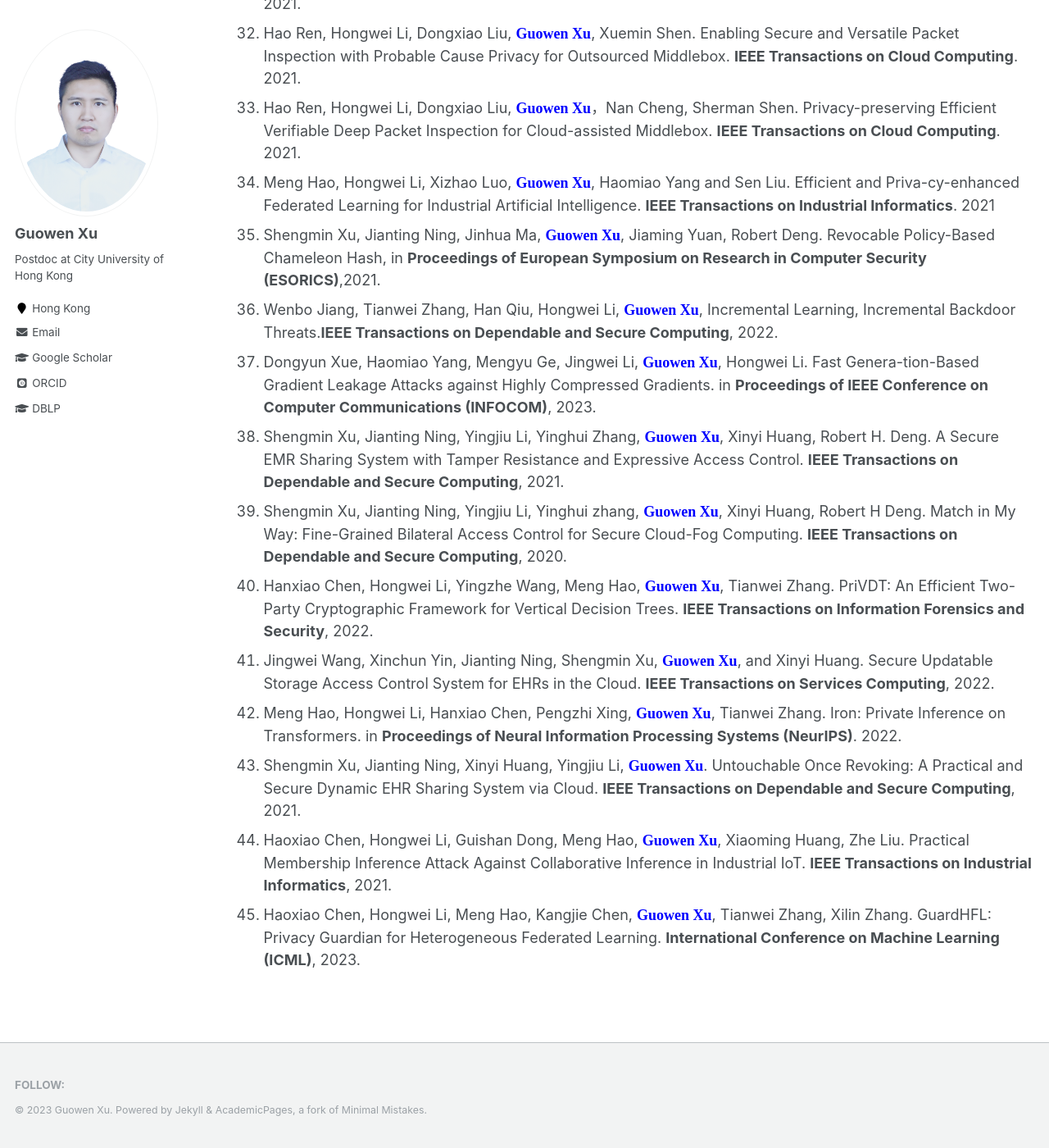
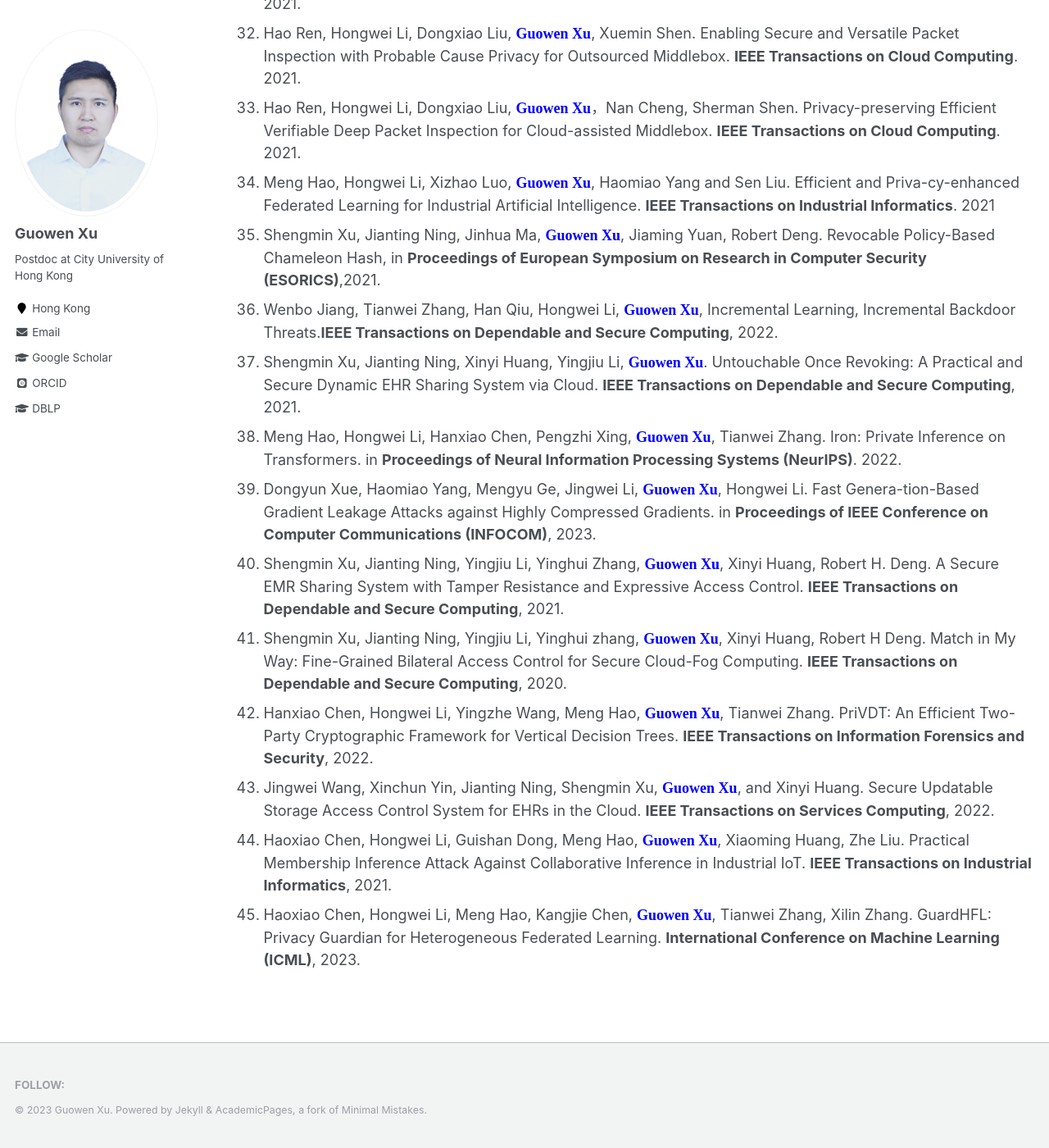
Before and after one commit to Guowen-xu/guowen-xu.github.io, a Jekyll site: the page built from _pages/publications.md, in a window 1280 px wide and 1400 px high, scrolled down 2762 px. Shown: the whole window at 82% size. Built offline with Jekyll 4.4.1, drawn with Linux system fonts in a browser that asks for light colours; some web fonts are replaced; part of the change alters nothing that is shown.

Commit message:
Update publications.md

```diff
--- a/_pages/publications.md
+++ b/_pages/publications.md
@@ -50,12 +50,12 @@ You can find my articles on my [Google Scholar](https://scholar.google.com.hk/ci
 35. Meng Hao, Hongwei Li, Xizhao Luo, **<font face="Times New Roman" color=blue size=4> Guowen Xu</font>**, Haomiao Yang and Sen Liu. Efficient and Priva-cy-enhanced Federated Learning for Industrial Artificial Intelligence. **IEEE Transactions on Industrial Informatics**. 2021
 36. Shengmin Xu, Jianting Ning, Jinhua Ma, **<font face="Times New Roman" color=blue size=4> Guowen Xu</font>**, Jiaming Yuan, Robert Deng. Revocable Policy-Based Chameleon Hash, in **Proceedings of European Symposium on Research in Computer Security (ESORICS)**,2021.
 37. Wenbo Jiang, Tianwei Zhang, Han Qiu, Hongwei Li, **<font face="Times New Roman" color=blue size=4> Guowen Xu</font>**, Incremental Learning, Incremental Backdoor Threats.**IEEE Transactions on Dependable and Secure Computing**, 2022.
-38. Dongyun Xue, Haomiao Yang, Mengyu Ge, Jingwei Li, **<font face="Times New Roman" color=blue size=4> Guowen Xu</font>**, Hongwei Li. Fast Genera-tion-Based Gradient Leakage Attacks against Highly Compressed Gradients. in  **Proceedings of IEEE Conference on Computer Communications (INFOCOM)**, 2023.
-39. Shengmin Xu, Jianting Ning, Yingjiu Li, Yinghui Zhang, **<font face="Times New Roman" color=blue size=4> Guowen Xu</font>**, Xinyi Huang, Robert H. Deng. A Secure EMR Sharing System with Tamper Resistance and Expressive Access Control. **IEEE Transactions on Dependable and Secure Computing**, 2021.
-40. Shengmin Xu, Jianting Ning, Yingjiu Li, Yinghui zhang, **<font face="Times New Roman" color=blue size=4> Guowen Xu</font>**, Xinyi Huang, Robert H Deng. Match in My Way: Fine-Grained Bilateral Access Control for Secure Cloud-Fog Computing. **IEEE Transactions on Dependable and Secure Computing**, 2020.
-41. Hanxiao Chen, Hongwei Li, Yingzhe Wang, Meng Hao,  **<font face="Times New Roman" color=blue size=4> Guowen Xu</font>**, Tianwei Zhang. PriVDT: An Efficient Two-Party Cryptographic Framework for Vertical Decision Trees. **IEEE Transactions on Information Forensics and Security**, 2022.
-42. Jingwei Wang, Xinchun Yin, Jianting Ning, Shengmin Xu, **<font face="Times New Roman" color=blue size=4> Guowen Xu</font>**, and Xinyi Huang. Secure Updatable Storage Access Control System for EHRs in the Cloud. **IEEE Transactions on Services Computing**, 2022.
-44. Meng Hao, Hongwei Li, Hanxiao Chen, Pengzhi Xing, **<font face="Times New Roman" color=blue size=4> Guowen Xu</font>**, Tianwei Zhang. Iron: Private Inference on Transformers. in **Proceedings of Neural Information Processing Systems (NeurIPS)**. 2022.
-45. Shengmin Xu, Jianting Ning, Xinyi Huang, Yingjiu Li, **<font face="Times New Roman" color=blue size=4> Guowen Xu</font>**. Untouchable Once Revoking: A Practical and Secure Dynamic EHR Sharing System via Cloud. **IEEE Transactions on Dependable and Secure Computing**, 2021.
+38. Shengmin Xu, Jianting Ning, Xinyi Huang, Yingjiu Li, **<font face="Times New Roman" color=blue size=4> Guowen Xu</font>**. Untouchable Once Revoking: A Practical and Secure Dynamic EHR Sharing System via Cloud. **IEEE Transactions on Dependable and Secure Computing**, 2021.
+39. Meng Hao, Hongwei Li, Hanxiao Chen, Pengzhi Xing, **<font face="Times New Roman" color=blue size=4> Guowen Xu</font>**, Tianwei Zhang. Iron: Private Inference on Transformers. in **Proceedings of Neural Information Processing Systems (NeurIPS)**. 2022.
+40. Dongyun Xue, Haomiao Yang, Mengyu Ge, Jingwei Li, **<font face="Times New Roman" color=blue size=4> Guowen Xu</font>**, Hongwei Li. Fast Genera-tion-Based Gradient Leakage Attacks against Highly Compressed Gradients. in  **Proceedings of IEEE Conference on Computer Communications (INFOCOM)**, 2023.
+41. Shengmin Xu, Jianting Ning, Yingjiu Li, Yinghui Zhang, **<font face="Times New Roman" color=blue size=4> Guowen Xu</font>**, Xinyi Huang, Robert H. Deng. A Secure EMR Sharing System with Tamper Resistance and Expressive Access Control. **IEEE Transactions on Dependable and Secure Computing**, 2021.
+42. Shengmin Xu, Jianting Ning, Yingjiu Li, Yinghui zhang, **<font face="Times New Roman" color=blue size=4> Guowen Xu</font>**, Xinyi Huang, Robert H Deng. Match in My Way: Fine-Grained Bilateral Access Control for Secure Cloud-Fog Computing. **IEEE Transactions on Dependable and Secure Computing**, 2020.
+43. Hanxiao Chen, Hongwei Li, Yingzhe Wang, Meng Hao,  **<font face="Times New Roman" color=blue size=4> Guowen Xu</font>**, Tianwei Zhang. PriVDT: An Efficient Two-Party Cryptographic Framework for Vertical Decision Trees. **IEEE Transactions on Information Forensics and Security**, 2022.
+44. Jingwei Wang, Xinchun Yin, Jianting Ning, Shengmin Xu, **<font face="Times New Roman" color=blue size=4> Guowen Xu</font>**, and Xinyi Huang. Secure Updatable Storage Access Control System for EHRs in the Cloud. **IEEE Transactions on Services Computing**, 2022.
 46. Haoxiao Chen, Hongwei Li, Guishan Dong, Meng Hao, **<font face="Times New Roman" color=blue size=4> Guowen Xu</font>**, Xiaoming Huang, Zhe Liu. Practical Membership Inference Attack Against Collaborative Inference in Industrial IoT. **IEEE Transactions on Industrial Informatics**, 2021.
 47. Haoxiao Chen, Hongwei Li, Meng Hao, Kangjie Chen, **<font face="Times New Roman" color=blue size=4> Guowen Xu</font>**, Tianwei Zhang, Xilin Zhang. GuardHFL: Privacy Guardian for Heterogeneous Federated Learning. **International Conference on Machine Learning (ICML)**, 2023.
```
